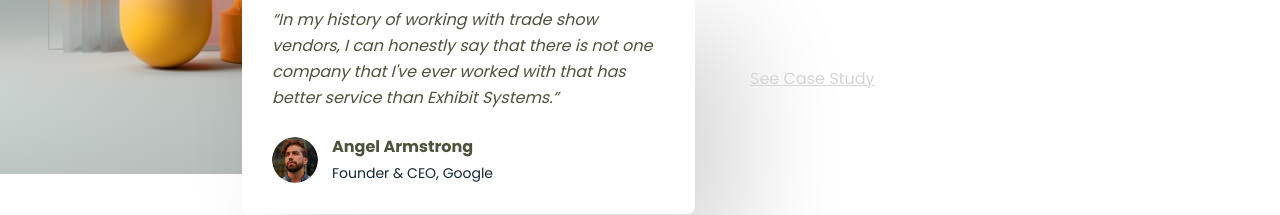
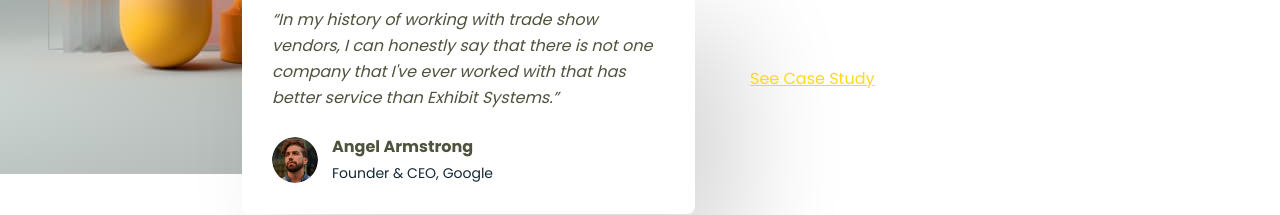
Before and after one commit to EduardHrebeniuk/wedovio, a plain HTML site: page index.html in a window 1280 px wide. In both pictures the pointer is over the link 937 px from the left and 824 px from the top of the page. Shown: the part 745-960 px from the top of the page. Drawn offline with nearby package versions, Linux system fonts and the light colour scheme; a web font is replaced by a local one.

Commit message:
докинув ховер

```diff
--- a/css/styles.css
+++ b/css/styles.css
@@ -189,7 +189,9 @@ color: var(--project-secondary-text-color);
   line-height: calc(18 / 16);
   color: var(--project-text-alternative-color-2);
 }
-
+.project-text-wrapper-link:hover, .project-text-wrapper-link:focus{
+  color: #FFD723;
+}
 /* .project-text-wrapper-link::before {
   content: "\23F5
 \1F892";
```
